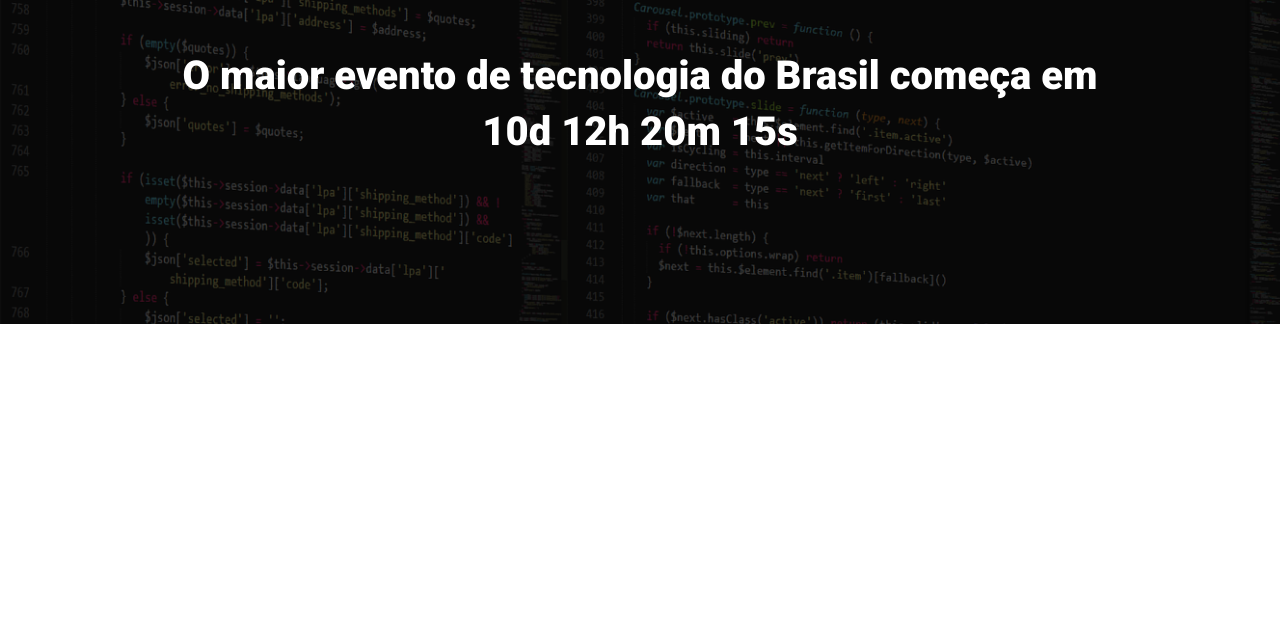
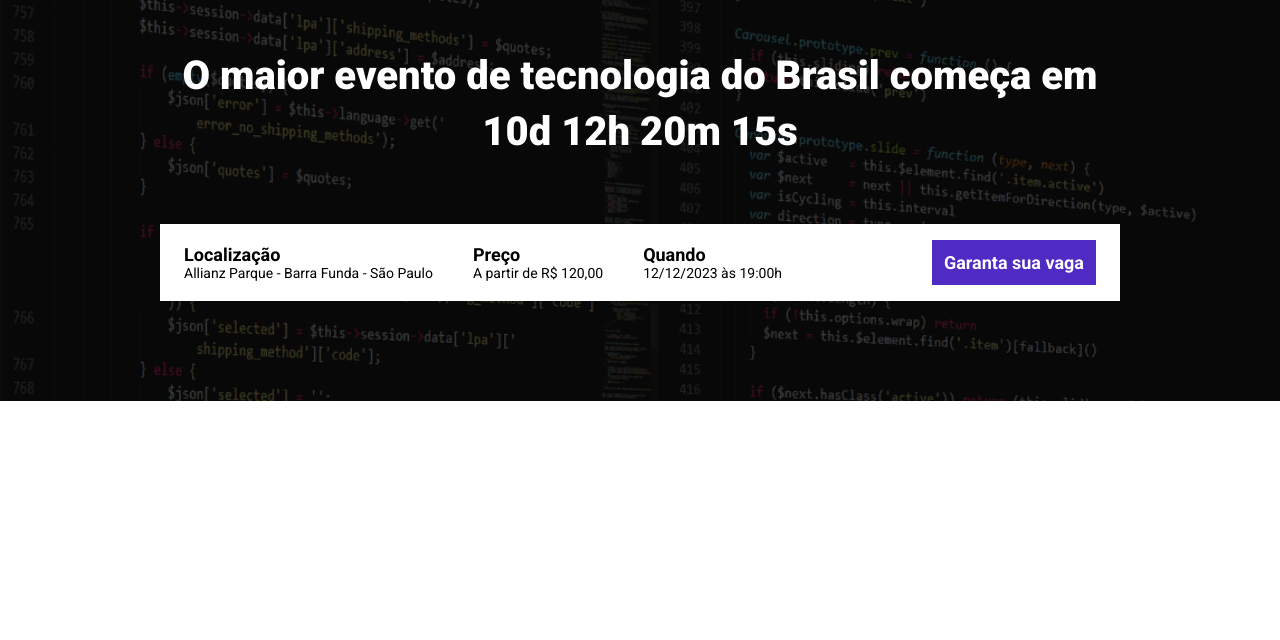
Before and after one commit to devMahaw/site_de_evento, a website built with Parcel: page src/index.html in a window 1280 px wide. Shown: the part 160-800 px from the top of the page. Built offline with nearby package versions, Linux system fonts and the light colour scheme.

Commit message:
feat: infos bar included

```diff
--- a/src/index.html
+++ b/src/index.html
@@ -16,6 +16,25 @@
             <p class = "hero-text">
                 O maior evento de tecnologia do Brasil começa em 10d 12h 20m 15s
             </p>
+            <div class = "infos-bar">
+                <ul class = "infos-bar-infos">
+                    <li class = "infos-bar-infos-item">
+                        <b>Localização</b>
+                        Allianz Parque - Barra Funda - São Paulo
+                    </li>
+                    <li class = "infos-bar-infos-item">
+                        <b>Preço</b>
+                        A partir de R$ 120,00
+                    </li>
+                    <li class = "infos-bar-infos-item">
+                        <b>Quando</b>
+                        12/12/2023 às 19:00h
+                    </li>
+                </ul>
+                <a href = "#" class = "button button-primary">
+                    Garanta sua vaga
+                </a>
+            </div>
         </div>
     </header>
 
--- /dev/null
+++ b/src/styles/components/buttons.scss
@@ -0,0 +1,18 @@
+.button {
+    padding: 12px;
+    font-size: 18px;
+    font-weight: bold;
+    text-decoration: none;
+    text-align: center;
+    white-space: nowrap;
+
+    &-primary {
+        color: #fff;
+        background-color: #4F2AC3;
+    }
+
+    @media (max-width: 640px) {
+        display: block;
+        width: 100%;
+    }
+}
--- /dev/null
+++ b/src/styles/components/infos.scss
@@ -0,0 +1,35 @@
+.infos-bar {
+    padding: 16px 24px;
+    background-color: #fff;
+    display: flex;
+    justify-content: space-between;
+    align-items: center;
+
+    &-infos {
+        display: flex;
+        gap: 40px;
+
+        &-item {
+            font-size: 14px;
+            color: #000;
+
+            b {
+                color: #000;
+                font-size: 18px;
+                display: block;
+            }
+        }
+    }
+
+    @media (max-width: 640px) {
+        display: block;
+
+        &-infos {
+            display: block;
+
+            &-item {
+                margin-bottom: 24px;
+            }
+        }
+    }
+}
--- a/src/styles/main.scss
+++ b/src/styles/main.scss
@@ -1,4 +1,6 @@
 @use "hero";
+@use "components/infos";
+@use "components/buttons";
 
 * {
     margin: 0px;
@@ -6,6 +8,7 @@
     box-sizing: border-box;
     font-family: 'Roboto', sans-serif;
     color: #fff;
+    list-style: none;
 }
 
 .container {
```
